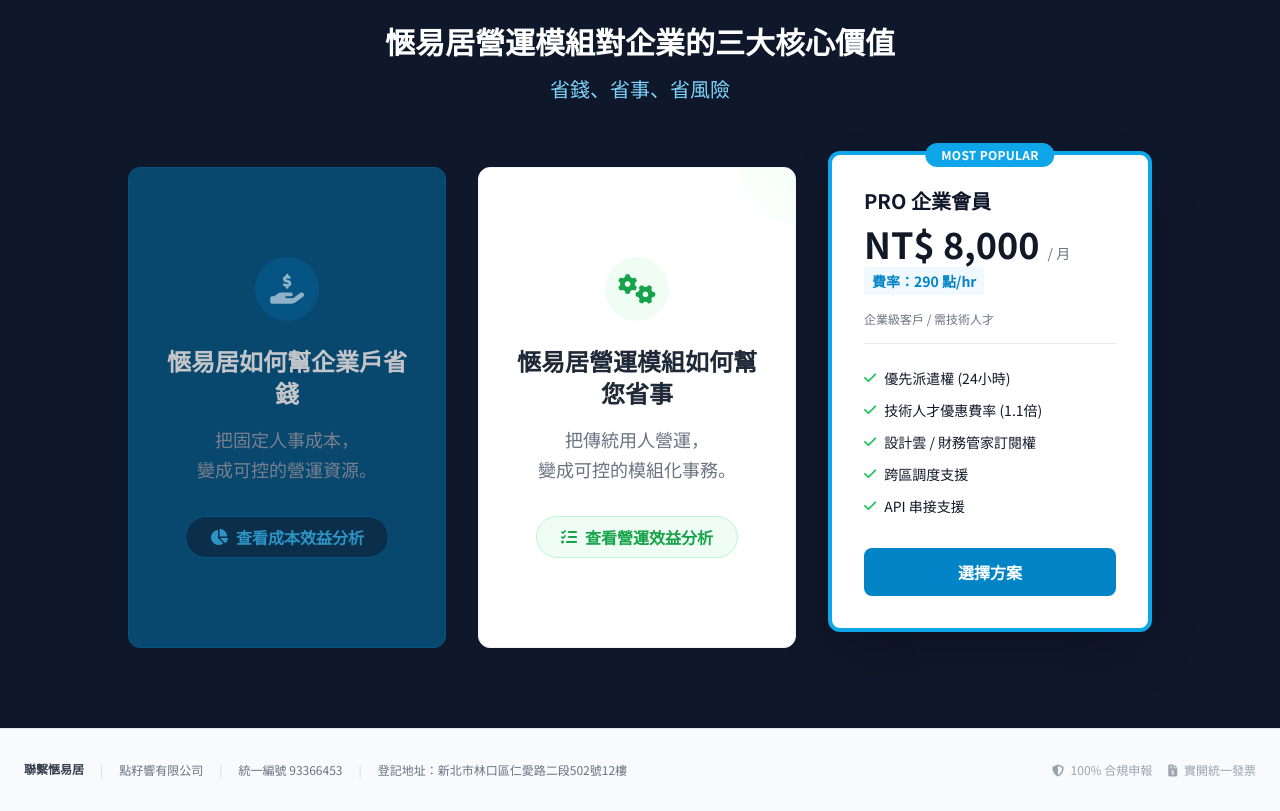
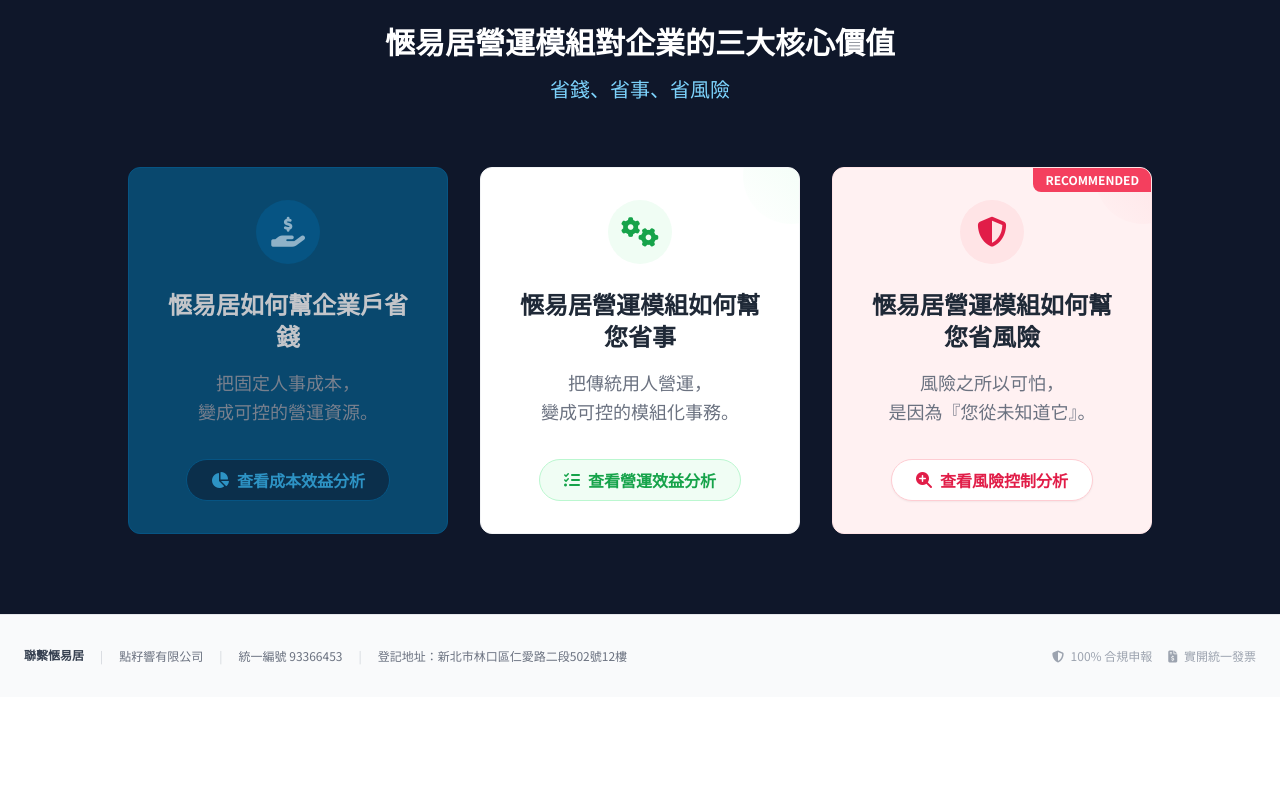
Before and after one commit to chentony882266/doclick, a React (Vite) app: page /business in a window 1280 px wide. Shown: the part 3120-3931 px from the top of the page. After the commit the page ends 3817 px from the top, so only its background shows below. Built offline with nearby package versions, Linux system fonts and the light colour scheme.

Commit message:
feat: implement save risk modal and update pricing card

```diff
--- a/src/components/BusinessPage.jsx
+++ b/src/components/BusinessPage.jsx
@@ -6,6 +6,7 @@ import ContactModal from './ContactModal';
 import ConsultationModal from './ConsultationModal';
 import CostComparisonModal from './CostComparisonModal';
 import SaveTroubleModal from './SaveTroubleModal';
+import SaveRiskModal from './SaveRiskModal';
 import { PRICING_PLANS } from '../constants/data';
 
 const BusinessPage = ({ onBack }) => {
@@ -16,6 +17,7 @@ const BusinessPage = ({ onBack }) => {
     const [isConsultationModalOpen, setIsConsultationModalOpen] = useState(false);
     const [isCostComparisonModalOpen, setIsCostComparisonModalOpen] = useState(false);
     const [isSaveTroubleModalOpen, setIsSaveTroubleModalOpen] = useState(false);
+    const [isSaveRiskModalOpen, setIsSaveRiskModalOpen] = useState(false);
 
     return (
         <div className="bg-white min-h-screen font-sans relative">
@@ -26,6 +28,7 @@ const BusinessPage = ({ onBack }) => {
             <ConsultationModal isOpen={isConsultationModalOpen} onClose={() => setIsConsultationModalOpen(false)} />
             <CostComparisonModal isOpen={isCostComparisonModalOpen} onClose={() => setIsCostComparisonModalOpen(false)} />
             <SaveTroubleModal isOpen={isSaveTroubleModalOpen} onClose={() => setIsSaveTroubleModalOpen(false)} />
+            <SaveRiskModal isOpen={isSaveRiskModalOpen} onClose={() => setIsSaveRiskModalOpen(false)} />
 
             {/* Biz Nav */}
             <nav className="sticky top-0 z-50 bg-biz-900 text-white shadow-md">
@@ -370,28 +373,26 @@ const BusinessPage = ({ onBack }) => {
                             </div>
                         </button>
 
-                        {/* Premium Plan */}
-                        {PRICING_PLANS.slice(1).map((plan, idx) => (
-                            <div key={idx} className={`bg-white text-gray-900 p-8 rounded-xl flex-1 relative ${plan.isPopular ? 'transform md:-translate-y-4 shadow-2xl border-4 border-biz-500' : ''}`}>
-                                {plan.isPopular && <div className="absolute top-0 left-1/2 transform -translate-x-1/2 -translate-y-1/2 bg-biz-500 text-white px-4 py-1 rounded-full text-xs font-bold uppercase tracking-wide">Most Popular</div>}
-                                <h3 className="text-xl font-bold mb-2 text-biz-900">{plan.name}</h3>
-                                <div className="flex items-baseline mb-1">
-                                    <span className="text-4xl font-bold">{plan.monthlyFee}</span>
-                                    <span className="text-sm text-gray-500 ml-2">/ 月</span>
-                                </div>
-                                <div className="text-biz-600 font-bold mb-4 text-sm bg-biz-50 inline-block px-2 py-1 rounded">費率：{plan.hourlyRate}</div>
-                                <p className="text-xs text-gray-500 mb-6 border-b pb-4">{plan.target}</p>
+                        {/* How We Save You Risk Card - PRO */}
+                        <button
+                            onClick={() => setIsSaveRiskModalOpen(true)}
+                            className="bg-rose-50 p-8 rounded-xl border border-rose-100 flex-1 hover:shadow-2xl transition-all hover:scale-[1.02] cursor-pointer flex flex-col items-center justify-center group text-left w-full md:w-auto relative overflow-hidden"
+                        >
+                            <div className="absolute top-0 right-0 w-24 h-24 bg-gradient-to-bl from-rose-200 to-transparent -mr-10 -mt-10 rounded-full opacity-50"></div>
+                            {/* Recommended Badge */}
+                            <div className="absolute top-0 right-0 bg-rose-500 text-white text-xs font-bold px-3 py-1 rounded-bl-lg">RECOMMENDED</div>
 
-                                <ul className="text-sm space-y-3 mb-8">
-                                    {plan.features.map((feat, i) => (
-                                        <li key={i} className="flex items-center"><i className="fas fa-check text-green-500 mr-2"></i> {feat}</li>
-                                    ))}
-                                </ul>
-                                <button className={`w-full py-3 rounded-lg font-bold transition-colors ${plan.isPopular ? 'bg-biz-600 text-white hover:bg-biz-700' : 'bg-gray-100 text-gray-800 hover:bg-gray-200'}`}>
-                                    選擇方案
-                                </button>
+                            <div className="w-16 h-16 bg-rose-100 rounded-full flex items-center justify-center mb-6 group-hover:bg-rose-200 transition-colors">
+                                <i className="fas fa-shield-alt text-3xl text-rose-600"></i>
                             </div>
-                        ))}
+                            <h3 className="text-2xl font-bold mb-4 text-center text-gray-800">愜易居營運模組如何幫您省風險</h3>
+                            <p className="text-lg text-gray-500 text-center leading-relaxed font-medium">
+                                風險之所以可怕，<br />是因為『您從未知道它』。
+                            </p>
+                            <div className="mt-8 text-rose-600 font-bold flex items-center bg-white px-6 py-2 rounded-full border border-rose-200 group-hover:border-rose-400 transition-colors shadow-sm">
+                                <i className="fas fa-search-plus mr-2"></i> 查看風險控制分析
+                            </div>
+                        </button>
                     </div>
                 </div>
             </section>
--- /dev/null
+++ b/src/components/SaveRiskModal.jsx
@@ -0,0 +1,48 @@
+import React from 'react';
+
+const SaveRiskModal = ({ isOpen, onClose }) => {
+    if (!isOpen) return null;
+
+    return (
+        <div className="fixed inset-0 bg-black bg-opacity-80 z-[80] flex items-center justify-center p-4 backdrop-blur-sm" onClick={onClose}>
+            <div
+                className="bg-white rounded-2xl w-full max-w-4xl max-h-[90vh] overflow-y-auto shadow-2xl animate-fade-in-up relative"
+                onClick={e => e.stopPropagation()}
+            >
+                {/* Header */}
+                <div className="flex justify-between items-center p-6 border-b border-gray-100 bg-gray-50 sticky top-0 z-10">
+                    <div>
+                        <h2 className="text-2xl font-bold text-gray-800">風險控制分析</h2>
+                        <p className="text-gray-500 text-sm mt-1">愜易居制度先行 vs 傳統用人風險</p>
+                    </div>
+                    <button onClick={onClose} className="text-gray-400 hover:text-gray-600 transition-colors w-10 h-10 flex items-center justify-center rounded-full hover:bg-gray-200">
+                        <i className="fas fa-times text-xl"></i>
+                    </button>
+                </div>
+
+                {/* Content */}
+                <div className="p-4 md:p-8 bg-gray-100 flex items-center justify-center">
+                    <img
+                        src="/images/save_risk_comparison.png"
+                        alt="省風險比較表"
+                        className="w-full h-auto rounded-lg shadow-lg"
+                    />
+                </div>
+
+                {/* Footer */}
+                <div className="p-6 border-t border-gray-100 bg-white flex flex-col items-center sticky bottom-0 z-10">
+                    <p className="text-gray-500 text-sm mb-3 font-medium">掃描加入 Line 諮詢，獲取完整報價</p>
+                    <div className="w-32 h-32 bg-gray-50 p-2 rounded-xl shadow-inner">
+                        <img
+                            src="/images/action_qr.png"
+                            alt="加入 Line 諮詢"
+                            className="w-full h-full object-contain mix-blend-multiply"
+                        />
+                    </div>
+                </div>
+            </div>
+        </div>
+    );
+};
+
+export default SaveRiskModal;
```
Also changed, not shown: public/images/save_risk_comparison.png (added).
